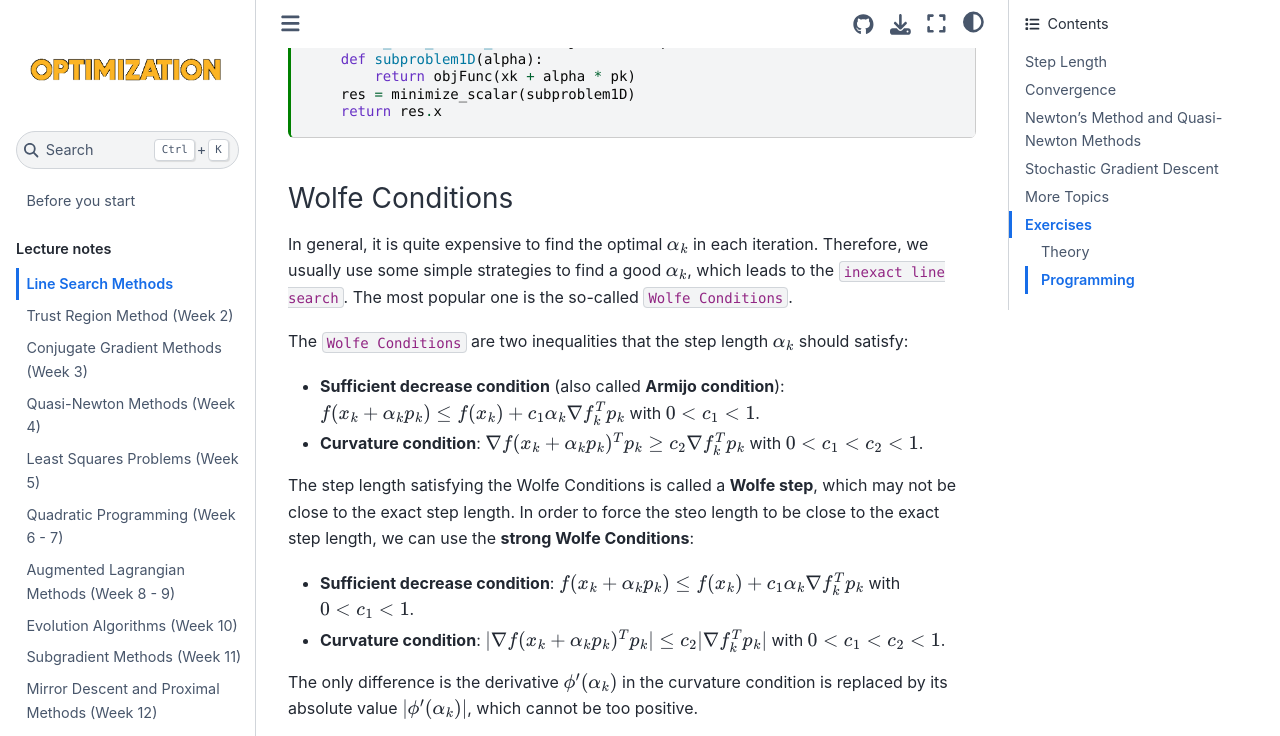
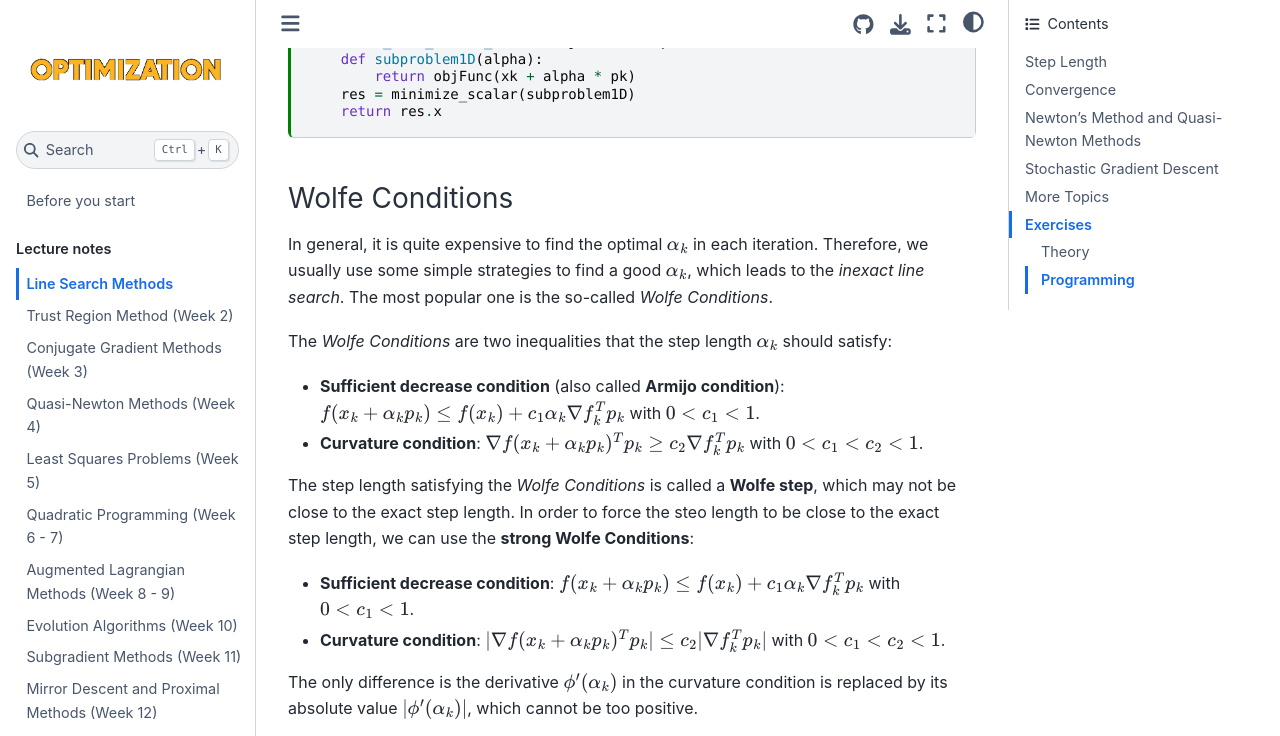
Before and after one commit to Auburn-5650-6650-Fall-2023/auburn-5650-6650-fall-2023.github.io, a Jupyter Book: the page built from LineSearch.md, in a window 1280 px wide and 900 px high, scrolled down 734 px, cut to the strip 0-736 px from the top of the window. Built offline with Jupyter Book 1.0.4 settings and Sphinx 7.4.7 and the Sphinx Book theme 1.1.4, drawn with Linux system fonts in a browser that asks for light colours.

Commit message:
reformat

```diff
--- a/LineSearch.md
+++ b/LineSearch.md
@@ -46,14 +46,14 @@ def exact_line_search_method(objFunc, xk, pk):
 
 ### Wolfe Conditions
 
-In general, it is quite expensive to find the optimal $\alpha_k$ in each iteration. Therefore, we usually use some simple strategies to find a good $\alpha_k$, which leads to the ``inexact line search``. The most popular one is the so-called ``Wolfe Conditions``.
+In general, it is quite expensive to find the optimal $\alpha_k$ in each iteration. Therefore, we usually use some simple strategies to find a good $\alpha_k$, which leads to the *inexact line search*. The most popular one is the so-called *Wolfe Conditions*.
 
-The ``Wolfe Conditions`` are two inequalities that the step length $\alpha_k$ should satisfy:
+The *Wolfe Conditions* are two inequalities that the step length $\alpha_k$ should satisfy:
 
 - **Sufficient decrease condition** (also called **Armijo condition**): $f(x_k + \alpha_k p_k) \leq f(x_k) + c_1 \alpha_k \nabla f_k^T p_k$ with $0 < c_1 < 1$.
 - **Curvature condition**: $\nabla f(x_k + \alpha_k p_k)^T p_k \geq c_2 \nabla f_k^T p_k$ with $0 < c_1 < c_2 < 1$.
 
-The step length satisfying the Wolfe Conditions is called a **Wolfe step**, which may not be close to the exact step length. In order to force the steo length to be close to the exact step length, we can use the **strong Wolfe Conditions**:
+The step length satisfying the *Wolfe Conditions* is called a **Wolfe step**, which may not be close to the exact step length. In order to force the steo length to be close to the exact step length, we can use the **strong Wolfe Conditions**:
 
 - **Sufficient decrease condition**: $f(x_k + \alpha_k p_k) \leq f(x_k) + c_1 \alpha_k \nabla f_k^T p_k$ with $0 < c_1 < 1$.
 - **Curvature condition**: $|\nabla f(x_k + \alpha_k p_k)^T p_k| \leq c_2 |\nabla f_k^T p_k|$ with $0 < c_1 < c_2 < 1$.
```
